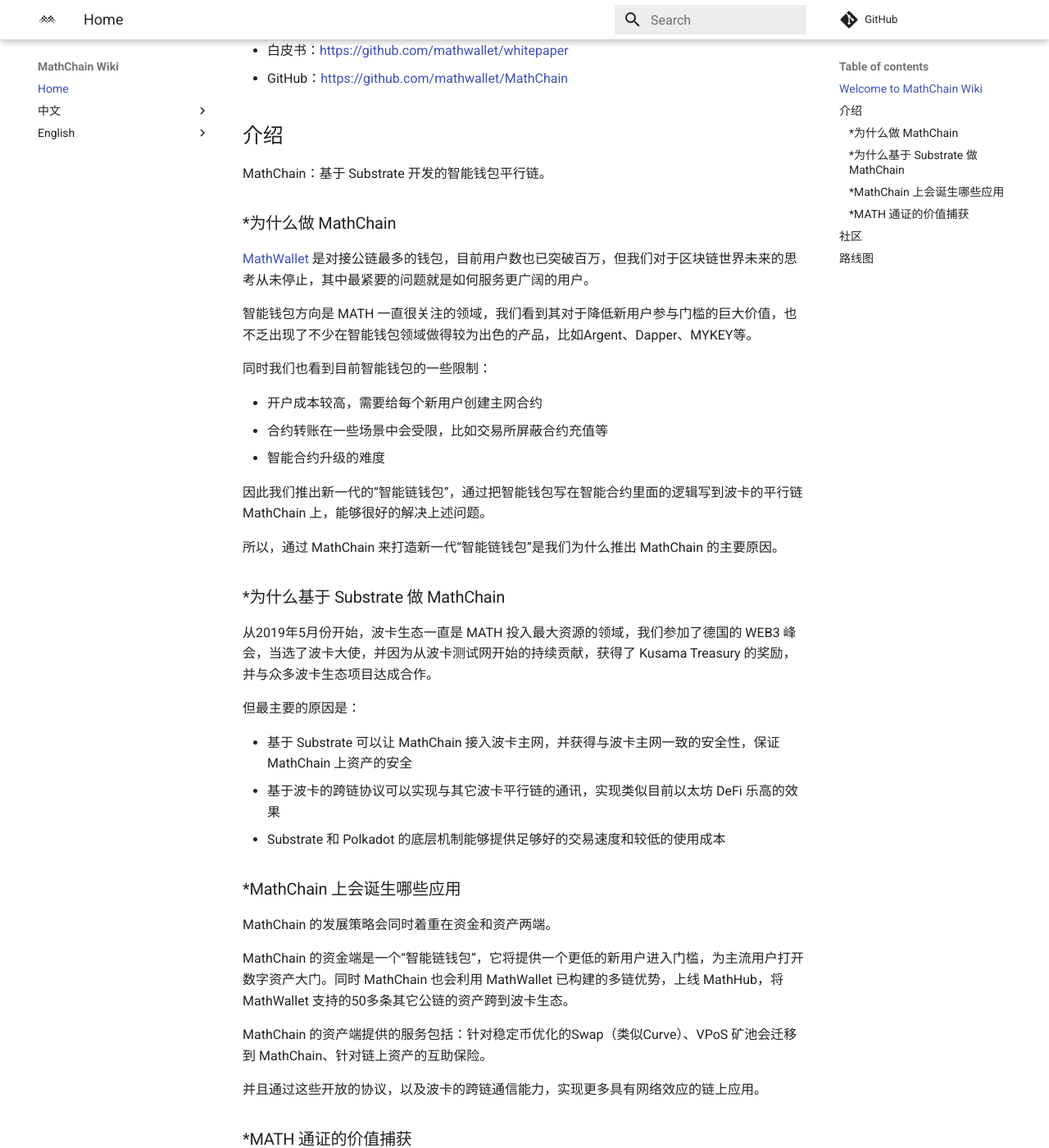
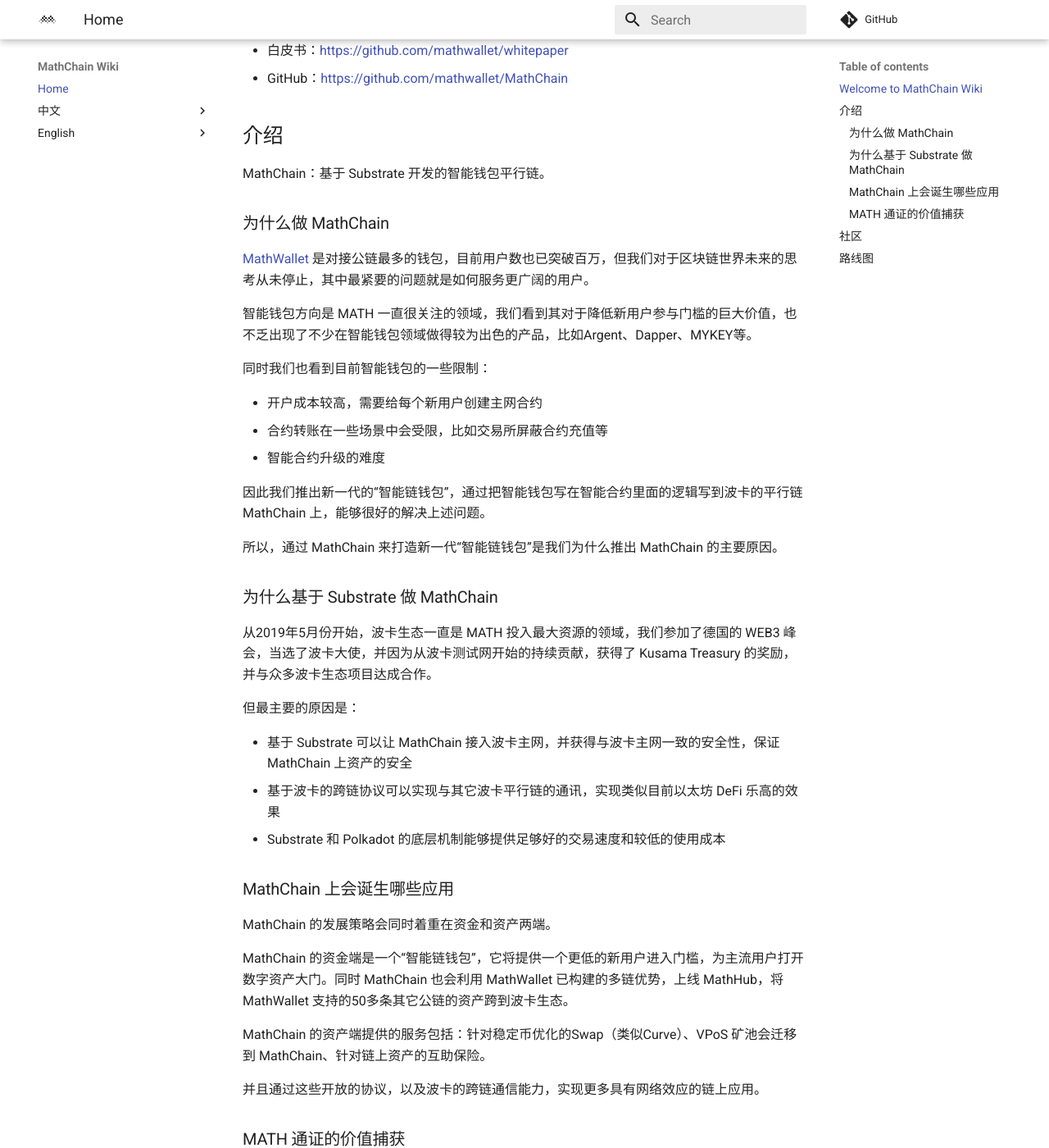
Before and after one commit to mathwallet/docs.mathchain.org, an MkDocs documentation site: the page built from docs/index.md, in a window 1280 px wide and 1400 px high, scrolled down 215 px. Shown: the whole window at 82% size. Built offline with MkDocs 1.6.1 and Material for MkDocs 9.7.7, drawn with Linux system fonts in a browser that asks for light colours; comment, search, counter and statistics services are not loaded.

```diff
--- a/docs/index.md
+++ b/docs/index.md
@@ -8,7 +8,7 @@
 
 MathChain：基于 Substrate 开发的智能钱包平行链。
 
-### *为什么做 MathChain
+### 为什么做 MathChain
 
 [MathWallet](https://mathwallet.org/zh-cn/) 是对接公链最多的钱包，目前用户数也已突破百万，但我们对于区块链世界未来的思考从未停止，其中最紧要的问题就是如何服务更广阔的用户。
 
@@ -24,7 +24,7 @@ MathChain：基于 Substrate 开发的智能钱包平行链。
 
 所以，通过 MathChain 来打造新一代“智能链钱包”是我们为什么推出 MathChain 的主要原因。
 
-### *为什么基于 Substrate 做 MathChain
+### 为什么基于 Substrate 做 MathChain
 
 从2019年5月份开始，波卡生态一直是 MATH 投入最大资源的领域，我们参加了德国的 WEB3 峰会，当选了波卡大使，并因为从波卡测试网开始的持续贡献，获得了 Kusama Treasury 的奖励，并与众多波卡生态项目达成合作。
 
@@ -34,7 +34,7 @@ MathChain：基于 Substrate 开发的智能钱包平行链。
 - 基于波卡的跨链协议可以实现与其它波卡平行链的通讯，实现类似目前以太坊 DeFi 乐高的效果
 - Substrate 和 Polkadot 的底层机制能够提供足够好的交易速度和较低的使用成本
 
-### *MathChain 上会诞生哪些应用
+### MathChain 上会诞生哪些应用
 
 MathChain 的发展策略会同时着重在资金和资产两端。
 
@@ -44,7 +44,7 @@ MathChain 的资产端提供的服务包括：针对稳定币优化的Swap（类
 
 并且通过这些开放的协议，以及波卡的跨链通信能力，实现更多具有网络效应的链上应用。
 
-### *MATH 通证的价值捕获
+### MATH 通证的价值捕获
 
 MATH 通证的价值捕获将在之前 MathWallet 的服务 MathVPoS, MathSwap, MathStaking 之外，新增 MathChain 的交易手续费场景，所有手续费会直接销毁。
 
```
